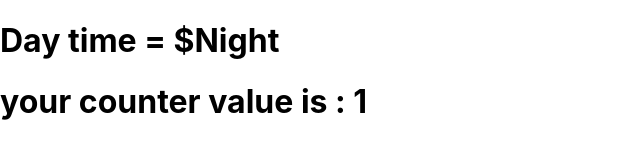
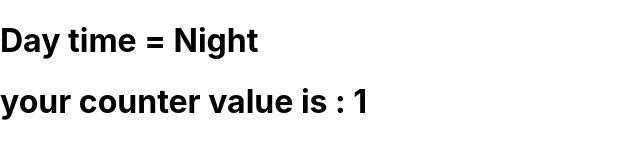
Before and after one commit to ZaidAhmed786/boot, a React (Create React App) app: page / in a window 1280 px wide. Shown: the top 160 px of the page, without its empty margins (0-640 px from the left). Built offline with nearby package versions, Linux system fonts and the light colour scheme.

Commit message:
Update App.js

```diff
--- a/src/App.js
+++ b/src/App.js
@@ -6,7 +6,7 @@ function App() {
   let [isMorning , setMorning] = useState();
   return (
     <div className={'box  ${isMorning ? "day" : ""}'}>
-      <h1>Day time = ${isMorning ? 'Morning' : 'Night'}</h1>
+      <h1>Day time = {isMorning ? 'Morning' : 'Night'}</h1>
   <C counter={count} />
   <br/>
   <button onClick={() => setCount(count + 1)}>update counter</button>
```
